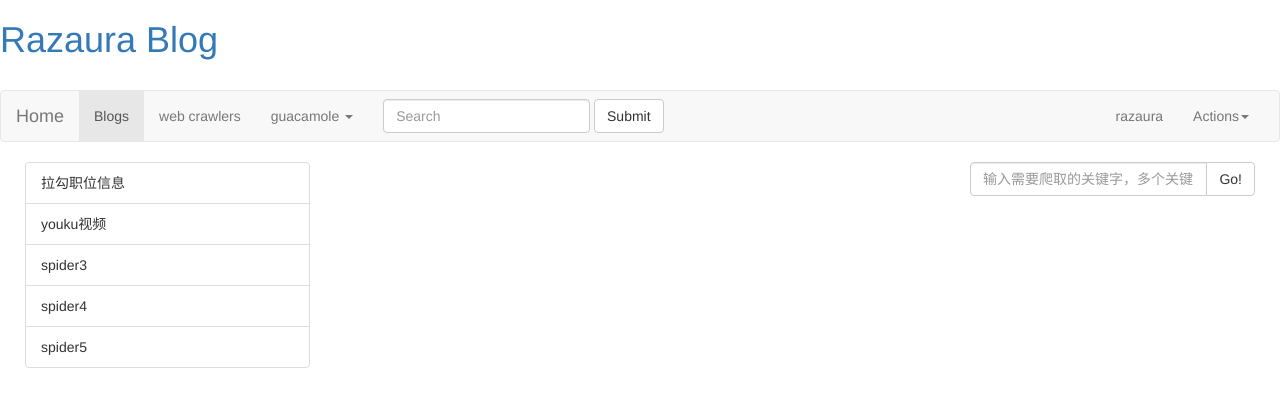
After one commit to IDUnderCover/mydocs, a Flask app: page /webcrawlers/ in a window 1280 px wide. The commit adds this page. Shown: the top 407 px of the page. Run offline with Flask 2, Linux system fonts and the light colour scheme; some libraries are stand-ins or nearby versions.

Commit message:
add web crawlers

```diff
--- a/flask/mywebsite/app/templates/base.html
+++ b/flask/mywebsite/app/templates/base.html
@@ -51,7 +51,7 @@
     <div class="collapse navbar-collapse" id="bs-example-navbar-collapse-1">
       <ul class="nav navbar-nav">
         <li class="active"><a href="#">Blogs<span class="sr-only">(current)</span></a></li>
-        <li><a href="#">web crawlers</a></li>
+        <li><a href="{{ url_for('web_crawlers') }}">web crawlers</a></li>
         <li class="dropdown">
           <a href="#" class="dropdown-toggle" data-toggle="dropdown" role="button" aria-haspopup="true" aria-expanded="false">guacamole <span class="caret"></span></a>
           <ul class="dropdown-menu">
--- /dev/null
+++ b/flask/mywebsite/app/templates/webcrawlers.html
@@ -0,0 +1,41 @@
+{% extends "base.html" %}
+
+{% block content %}
+
+
+<div class="row">
+   <div style="padding: 0px 40px 0px;">
+       <form class="bs-example bs-example-form" role="form">
+          <div class="row">
+             <div class="col-lg-3">
+                <ul class="list-group">
+                   <li class="list-group-item">拉勾职位信息</li>
+                   <li class="list-group-item">youku视频</li>
+                   <li class="list-group-item">spider3</li>
+                   <li class="list-group-item">spider4</li>
+                   <li class="list-group-item">spider5</li>
+                </ul>
+             </div>
+
+              <div class="col-lg-6">
+
+             </div>
+
+             <div class="col-lg-3">
+                <div class="input-group">
+
+                   <input type="text" class="form-control" placeholder="输入需要爬取的关键字，多个关键字以逗号分割">
+                   <span class="input-group-btn">
+                      <button class="btn btn-default" type="button">
+                         Go!
+                      </button>
+                   </span>
+                </div><!-- /input-group -->
+             </div><!-- /.col-lg-6 -->
+          </div><!-- /.row -->
+       </form>
+   </div>
+</div>
+
+
+{% endblock content %}
--- a/flask/mywebsite/app/view.py
+++ b/flask/mywebsite/app/view.py
@@ -25,6 +25,10 @@ def page(path):
 def get_blogs_list():
     return render_template('documents.html')
 
+@app.route('/webcrawlers/', methods = ['GET'])
+def web_crawlers():
+    return render_template('webcrawlers.html')
+
 
 @app.errorhandler(404)
 def internal_error(error):
```
Also changed, not shown: 1 other file.
